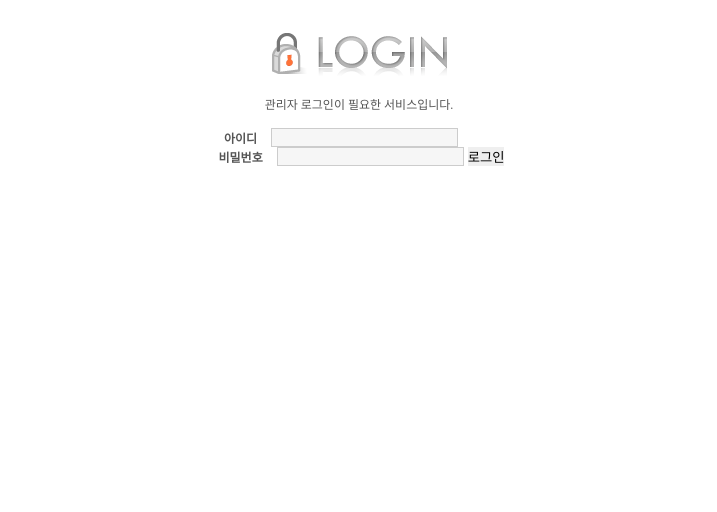
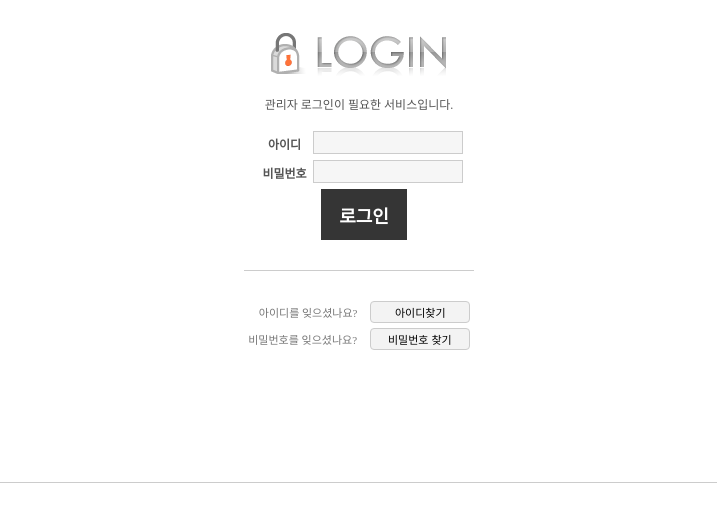
Before and after one commit to bin8639/portfolio_hkh, a plain HTML site: page login.html in a window 1280 px wide. Shown: the part 717-1229 px from the top of the page, without its empty margins (281-998 px from the left). Drawn offline with Linux system fonts and the light colour scheme.

Commit message:
로그인 페이지 완성

```diff
--- a/css/login.css
+++ b/css/login.css
@@ -31,9 +31,6 @@
 .login_nav {
     width: 100%;
     height: 120px;
-}
-
-.login_nav {
     text-align: center;
 }
 
@@ -59,28 +56,79 @@
     text-align: center;
     padding: 50px 0 40px;
     height: 500px;
+    border-bottom: 1px solid #ccc;
 }
 
-.login_form > p {
+.login_form .login_text {
+    border-bottom: 1px solid #ccc;
+    border-width: 18%;
+    width: 18%;
+    padding-bottom: 30px;
+}
+
+.login_form .login_text  > p {
     font-size: 12px;
     padding: 15px 0;
     color: #555;
 }
 
-.login_form .login_content .idpw_box {
+.login_form .login_text .login_content .idpw_box {
     display: inline-block;
     margin-left: 5px;
 }
 
-.login_form .login_content .idpw_box label {
-    padding-right: 10px;
+.login_form .login_text .login_content .idpw_box label {
+    display: inline-block;
+    width: 50px;
     font-size: 12px;
     color: #555;
     font-weight: bold;
 }
 
-.login_form .login_content .idpw_box input {
+.login_form .login_text .login_content .idpw_box input {
     background: #f6f6f6;
-    padding: 2px 4px 0;
+    padding: 3px 4px 0;
+    margin: 3px 0;
+    width: 150px;
+    height: 23px;
     border: 1px solid #ccc;
+    vertical-align: center;
 }
+
+.login_form .login_content button {
+    width: 86px;
+    height: 51px;
+    border: none;
+    color: #fff;
+    background: #353535;
+    vertical-align: top;
+    margin-top: 3px;
+    margin-left: 10px;
+    font-size: 18px;
+    font-weight: bold;
+}
+
+.login_form .find_idpw {
+    padding: 30px 44px 0;
+}
+
+.login_form .find_idpw > p {
+    font-size: 11px;
+    padding-bottom: 5px;
+    vertical-align: top;
+    color: #777;
+}
+
+.login_form .find_idpw > p:first-child {
+    margin-left: 11px;
+}
+
+.login_form .find_idpw > p > button {
+    width: 100px;
+    height: 22px;
+    border: 1px solid #ccc;
+    margin-left: 10px;
+    background: #f3f3f3;
+    font-size: 11px;
+    border-radius: 4px;
+}
--- a/login.html
+++ b/login.html
@@ -30,7 +30,7 @@
         </div>
         <div class="logoNav row">
             <h1>
-                <a href="#"><img src="images/logo.jpg" alt=""></a>
+                <a href="index.html"><img src="images/logo.jpg" alt=""></a>
             </h1>
             <!-- <div class="open_nav">
                     <span class="blind">메뉴열기</span>
@@ -98,7 +98,8 @@
             </ul>
         </div>
 
-        <div class="login_form row">
+        <div class="login_form">
+            <div class="login_text row">
                 <img src="images/title_login_page.gif" alt="">
                 <p>관리자 로그인이 필요한 서비스입니다.</p>
                 <form action="#" method="post" class="login_box">
@@ -116,6 +117,18 @@
                     </fieldset>
                 </form>
             </div>
+            <div class="find_idpw row">
+                <p>
+                    아이디를 잊으셨나요?
+                    <button type="submit">아이디찾기</button>
+                </p>
+                <p>
+                    비밀번호를 잊으셨나요?
+                    <button type="submit">비밀번호 찾기</button>
+                </p>
+            </div>
+        </div>
+
     </section>
 
     <footer id="footer">
```
Also changed, not shown: index.html (+1 -1 lines), join.html (+1 -1 lines). Lines whose indentation alone changed are shown as unchanged.
